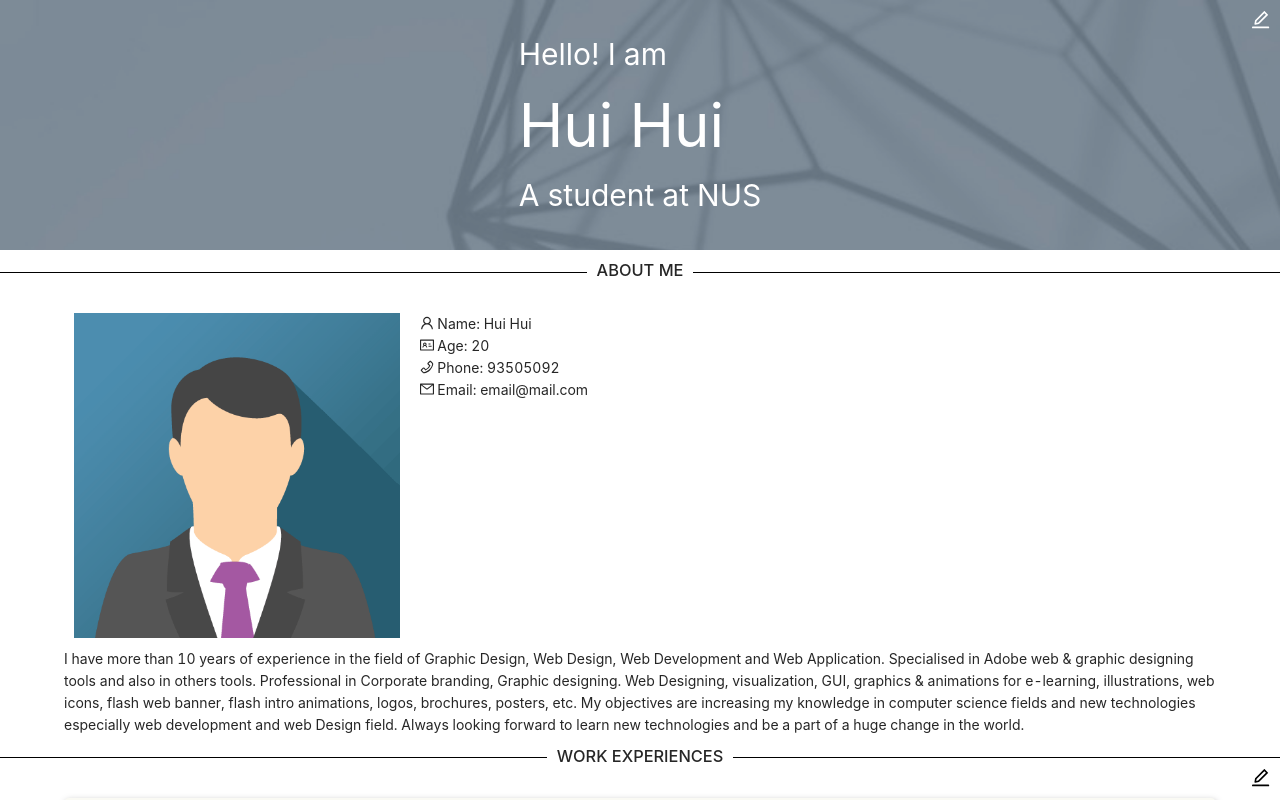
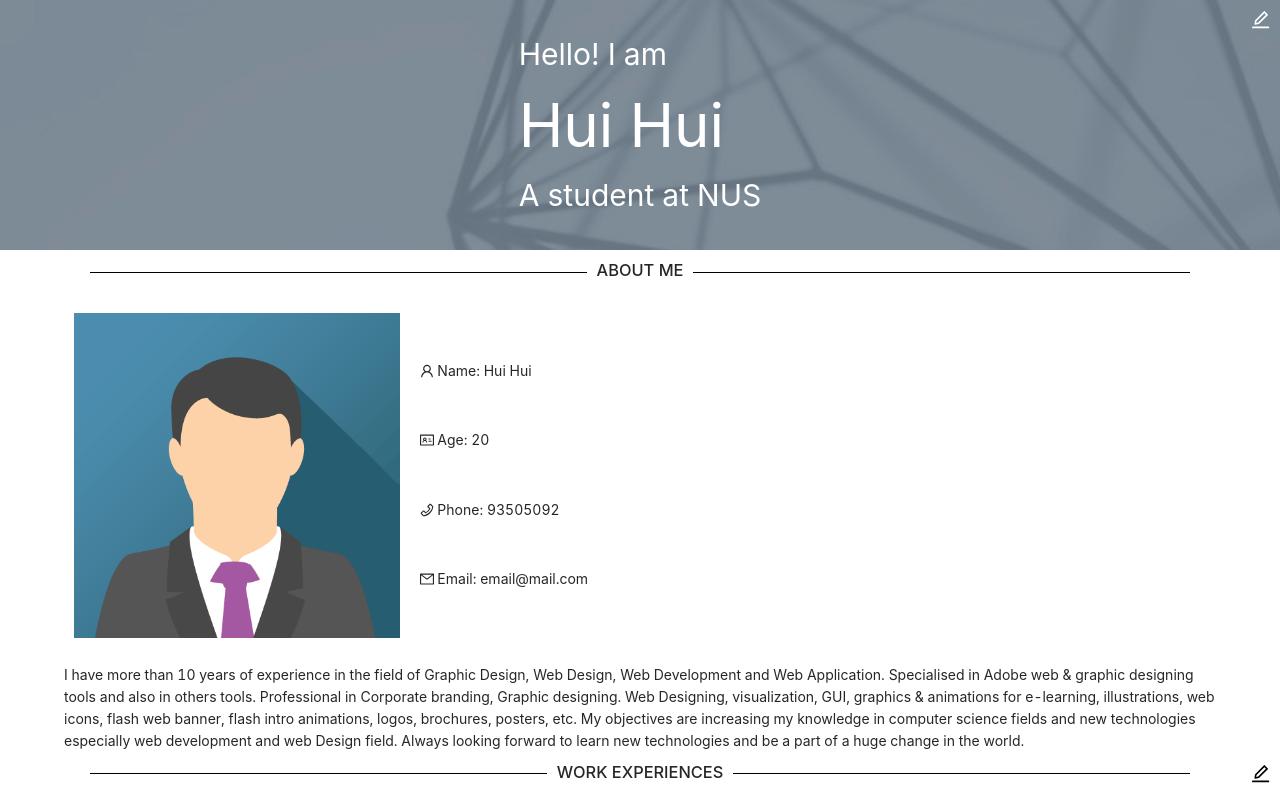
Before and after one commit to hui444/Frontend-Profile-Page, a React (Create React App) app: page / in a window 1280 px wide. Shown: the top 800 px of the page. Built offline with nearby package versions, Linux system fonts and the light colour scheme; the HTML template or start-up script is replaced by a standard one.

Commit message:
Update main profile page ui

```diff
--- a/src/components/WorkExperienceCard.css
+++ b/src/components/WorkExperienceCard.css
@@ -30,7 +30,6 @@
   text-align: left;
   flex: 70%;
   width: 70%;
-  font-size: clamp(10px, 2.5vw, 30px);
 }
 
 .WorkExperienceCard-flip-card__front-right__description {
--- a/src/pages/ProfilePage.js
+++ b/src/pages/ProfilePage.js
@@ -104,6 +104,7 @@ const ProfilePage = (props) => {
             </div>
           </div>
           <div>
+            <div style={{ margin: "0 7vw" }}>
               <h3
                 style={{
                   width: "100%",
@@ -117,11 +118,13 @@ const ProfilePage = (props) => {
                   ABOUT ME
                 </span>
               </h3>
+            </div>
             <div style={{ width: "90vw", margin: "auto" }}>
               <div
                 style={{
                   display: "flex",
                   flexDirection: "row",
+                  marginBottom: "1rem",
                 }}
               >
                 <div
@@ -140,39 +143,48 @@ const ProfilePage = (props) => {
                   style={{
                     width: "70%",
                     padding: "10px",
+                    display: "flex",
+                    flexDirection: "column",
+                    justifyContent: "space-evenly",
                   }}
                 >
+                  <div>
                     <UserOutlined /> Name: {userProfile?.name}
-                  <br />
+                  </div>
+                  <div>
                     <IdcardOutlined /> Age: {userProfile?.age}
-                  <br />
+                  </div>
+                  <div>
                     <PhoneOutlined /> Phone: {userProfile?.contactNumber}
-                  <br />
+                  </div>
+                  <div>
                     <MailOutlined /> Email: {userProfile?.email}
-                  <br />
+                  </div>
                 </div>
               </div>
               <div>{userProfile?.description}</div>
             </div>
             <div>
+              <div style={{ margin: "0 7vw" }}>
                 <h3
                   style={{
                     width: "100%",
                     textAlign: "center",
                     borderBottom: "1px solid #000",
                     lineHeight: "0.1em",
-                  margin: "20px 0 30px",
+                    margin: "20px 0",
                   }}
                 >
                   <span style={{ padding: "0 10px", background: "#fff" }}>
                     WORK EXPERIENCES
                   </span>
                 </h3>
+              </div>
               <div style={{ position: "relative" }}>
                 <EditOutlined
                   style={{
                     position: "absolute",
-                    top: "-20px",
+                    top: "-30px",
                     right: "10px",
                     fontSize: "clamp(18px, 2.5vw, 1.2rem)",
                     zIndex: 5,
```
Lines whose indentation alone changed are shown as unchanged.
